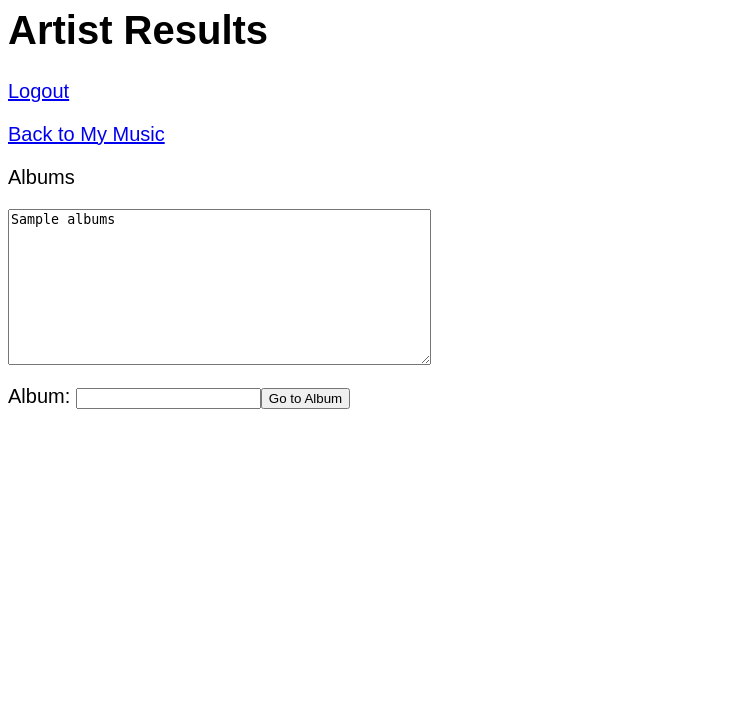
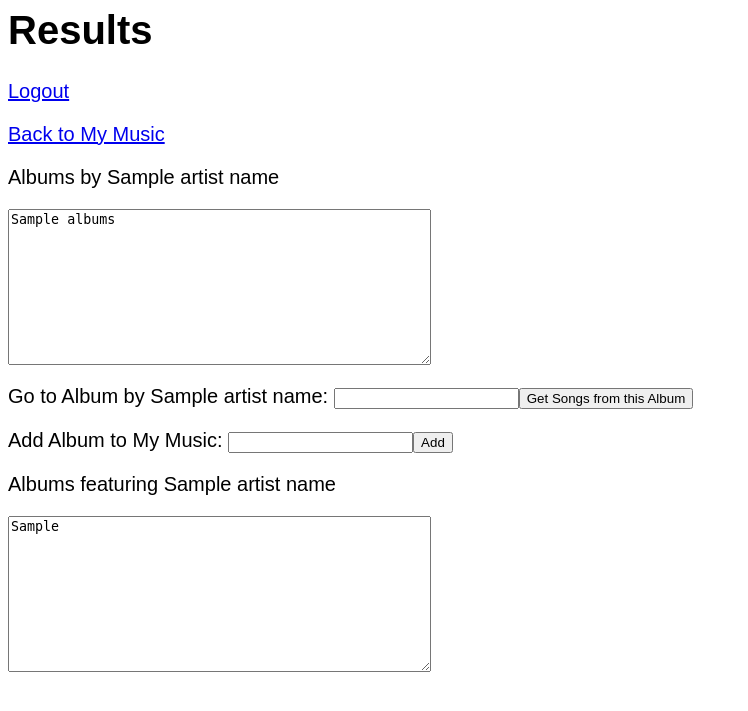
Before and after one commit to ryanbrand/music_database, a Flask app: template webserver/templates/artist_results.html in a window 1280 px wide. Shown: the top 711 px of the page, without its empty margins (0-748 px from the left). Run offline with Flask 2, Linux system fonts and the light colour scheme; the template is opened without the code that fills it: most values are stand-ins (such as "Sample title", 1, 10 or a date in 2020); parts of the project's set-up code (start-up, migrations or seed data) failed here and were passed over.

Commit message:
Completed basic browsing functionality and added ability to save songs and albums to My Music

```diff
--- a/webserver/server.py
+++ b/webserver/server.py
@@ -15,6 +15,7 @@ Read about it online.
 """
 
 import os
+import datetime
 from sqlalchemy import *
 from sqlalchemy.pool import NullPool
 from flask import Flask, request, render_template, g, redirect, Response, session, current_app
@@ -247,6 +248,7 @@ def login2():
   userid = request.form['userid']
   password = request.form['password']
   result = g.conn.execute("SELECT pwd FROM users WHERE users.userid=%s;", userid)
+
   for row in result:
     if password == row['pwd']:
       current_app.user_id = userid
@@ -259,31 +261,64 @@ def login2():
 @app.route('/search_artist', methods=['POST'])
 def search_artist():
   artist_name = request.form['artist_name']
-  result = g.conn.execute("SELECT a.artistid, album_title FROM artists a, albums b WHERE a.artist_name=%s AND a.artistid=b.artistid;", artist_name)
+  result = g.conn.execute("SELECT * FROM artists a, albums b WHERE a.artist_name=%s AND a.artistid=b.artistid ORDER BY b.release_date DESC;", artist_name)
   album_titles = ''
+  # if len(list(result)) == 0:
+  #   current_app.artist_id = str(row['artistid'])
+  #   return render_template("artist_fail.html")
+  # else:
   for row in result:
+    release_date = str(row['release_date'])
+    album_title = str(row['album_title'])
+    num_songs = str(row['num_songs'])
+    album_titles = album_titles + '{}: released {}, {} tracks)\n'.format(album_title, release_date, num_songs)
     current_app.artist_id = str(row['artistid'])
-    album_titles = album_titles + str(row['album_title']) + '\n'
   result.close()
 
-  result2 = g.conn.execute("SELECT f.artistid, f.album_title FROM features f, artists a WHERE a.artist_name=%s AND f.featured_artistid=a.artistid", artist_name)
-  for row in result2:
-    current_app.artist_id = str(row['artistid'])
-    album_titles = album_titles + str(row['album_title']) + '\n'
+  result2 = g.conn.execute("SELECT f.album_title, a.artist_name FROM features f, artists a WHERE f.featured_artistid=%s AND f.artistid=a.artistid", current_app.artist_id)
+  album_titles2 = ''
+  for row2 in result2:
+    album_titles2 = album_titles2 + str(row2['album_title']) + ' by ' + str(row2['artist_name']) + '\n'
+  result2.close()
 
-  context = dict(albums=album_titles)
+  context = dict(artist_name=artist_name, albums=album_titles, albums_featured=album_titles2)
   return render_template("artist_results.html", **context)
 
 @app.route('/search_album', methods=['POST'])
 def search_album():
   album_title = request.form['album_title']
-  result = g.conn.execute("SELECT song_title FROM songs s WHERE s.artistid=%s AND s.album_title=%s;", current_app.artist_id, album_title)
+  result = g.conn.execute("SELECT * FROM songs s WHERE s.artistid=%s AND s.album_title=%s;", current_app.artist_id, album_title)
   song_titles = ''
+  current_app.album_title = album_title
+  # if len(list(result)) == 0:
+  #   return render_template("album_fail.html")
+  # else:
   for row in result:
-    song_titles = song_titles + str(row['song_title']) + '\n'
+    track_number = str(row['track_num'])
+    song_title = str(row['song_title'])
+    song_length = str(datetime.timedelta(minutes=row['song_length'])).split(".")[0]
+    song_titles = song_titles + '{}: {} ({})\n'.format(track_number, song_title, song_length)
   result.close()
-  context = dict(songs=song_titles)
+  context = dict(album_title=album_title, songs=song_titles)
   return render_template("album_results.html", **context)
+
+@app.route('/add_album', methods=['POST'])
+def add_album():
+  album_title = request.form['album_title']
+  try:
+    g.conn.execute('INSERT INTO album_saved_by VALUES (%s, %s, %s)', current_app.user_id, album_title, current_app.artist_id)
+    return redirect('/homepage')
+  except Exception as e:
+    return render_template('album_fail.html')
+
+@app.route('/add_song', methods=['POST'])
+def add_song():
+  song_title = request.form['song_title']
+  try:
+    g.conn.execute('INSERT INTO song_saved_by VALUES (%s, %s, %s, %s)', current_app.user_id, song_title, current_app.album_title, current_app.artist_id)
+    return redirect('/homepage')
+  except Exception as e:
+    return render_template('song_fail.html')
 
 
 if __name__ == "__main__":
--- a/webserver/templates/artist_results.html
+++ b/webserver/templates/artist_results.html
@@ -8,20 +8,29 @@
 
 
 <body>
-  <h1>Artist Results</h1>
+  <h1>Results</h1>
 
 <p><a href="logout">Logout</a></p>
 
 <p><a href="homepage">Back to My Music</a></p>
 
-<p>Albums</p>
+<p>Albums by {{artist_name}}</p>
 <textarea readonly name="albums"
    rows="10" cols="50">{{albums}}</textarea>
 
 <form method="POST" action="/search_album">
-<p>Album: <input type="text" name="album_title"><input \
-type="submit" value="Go to Album"></p>
+<p>Go to Album by {{artist_name}}: <input type="text" name="album_title"><input \
+type="submit" value="Get Songs from this Album"></p>
 </form>
+
+<form method="POST" action="/add_album">
+<p>Add Album to My Music: <input type="text" name="album_title"><input \
+type="submit" value="Add"></p>
+</form>
+
+<p>Albums featuring {{artist_name}}</p>
+<textarea readonly name="albums"
+   rows="10" cols="50">{{albums_featured}}</textarea>
 
 </body>
 
--- a/webserver/templates/homepage.html
+++ b/webserver/templates/homepage.html
@@ -15,7 +15,7 @@
 <p>Search for Music</p>
 <form method="POST" action="/search_artist">
 <p>Enter the name of an artist: <input type="text" name="artist_name"><input \
-type="submit" value="Go to Artist"></p>
+type="submit" value="Find Albums by/featuring this Artist"></p>
 </form>
 
 <p>My Albums</p>
```
Also changed, not shown: webserver/templates/album_fail.html (added, +20 -0 lines), webserver/templates/album_results.html (+7 -2 lines), webserver/templates/artist_fail.html (added, +20 -0 lines), webserver/templates/song_fail.html (added, +20 -0 lines).
